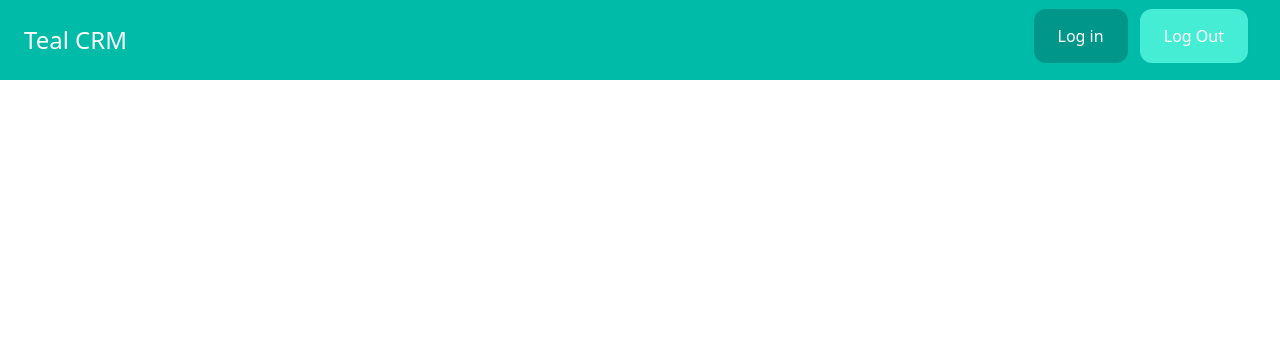
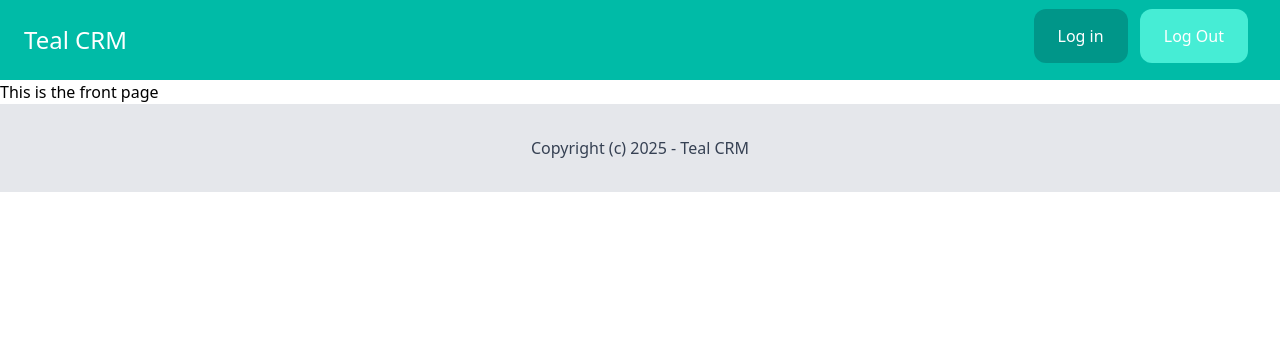
Before and after one commit to Akelvino/CRM-Project, a Django app: page / in a window 1280 px wide. Shown: the top 340 px of the page. Run offline with Django 5.2, Linux system fonts and the light colour scheme.

Commit message:
Created footer and nav

```diff
--- a/core/templates/base.html
+++ b/core/templates/base.html
@@ -17,5 +17,8 @@
     </div>
     {% block content %}
     {% endblock content %}
+    <footer class="py-8 text-center bg-gray-200">
+          <p class="text-gray-700">Copyright (c) 2025 - Teal CRM</p>
+    </footer>
   </body>
 </html>
--- a/core/templates/core/index.html
+++ b/core/templates/core/index.html
@@ -1,3 +1,4 @@
 {% extends 'base.html' %}
 {% block content %}
+<p>This is the front page</p>
 {% endblock content %}
```
